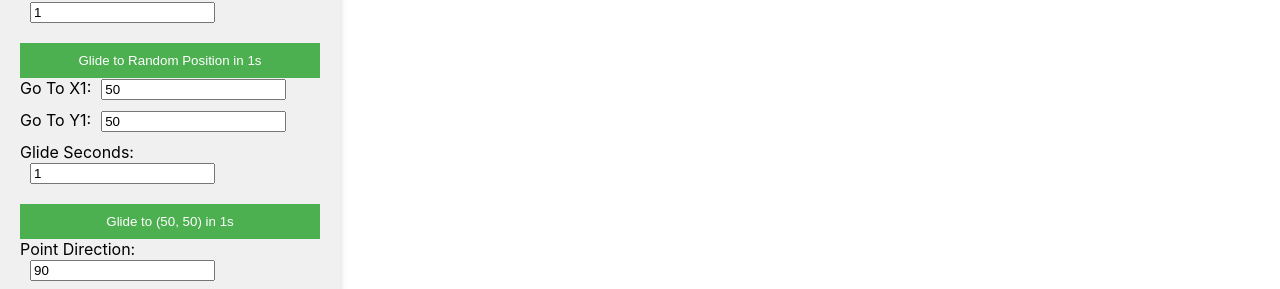
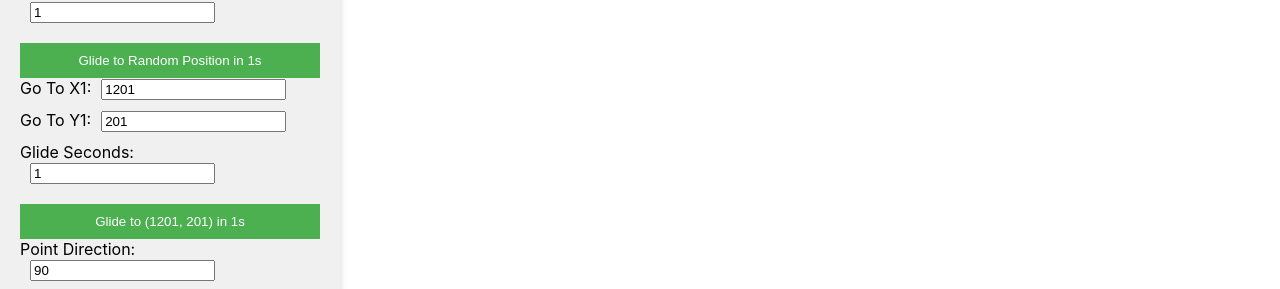
Before and after one commit to meaashishsingh/Motion-Replay-of-an-object, a React (Create React App) app: page / in a window 1280 px wide. Shown: the part 484-773 px from the top of the page. Built offline with nearby package versions, Linux system fonts and the light colour scheme.

Commit message:
Update MotionSimulator.js

```diff
--- a/src/MotionSimulator.js
+++ b/src/MotionSimulator.js
@@ -11,8 +11,8 @@ const MotionSimulator = () => {
   const [turnDegrees1, setTurnDegrees1] = useState(15);
   const [goToX, setGoToX] = useState(640);
   const [goToY, setGoToY] = useState(110);
-  const [goToX1, setGoToX1] = useState(50);
-  const [goToY1, setGoToY1] = useState(50);
+  const [goToX1, setGoToX1] = useState(1201);
+  const [goToY1, setGoToY1] = useState(201);
   const [glideSeconds, setGlideSeconds] = useState(1);
   const [pointDirection, setPointDirection] = useState(90);
   const [changeValue, setChangeValue] = useState(10);
```
